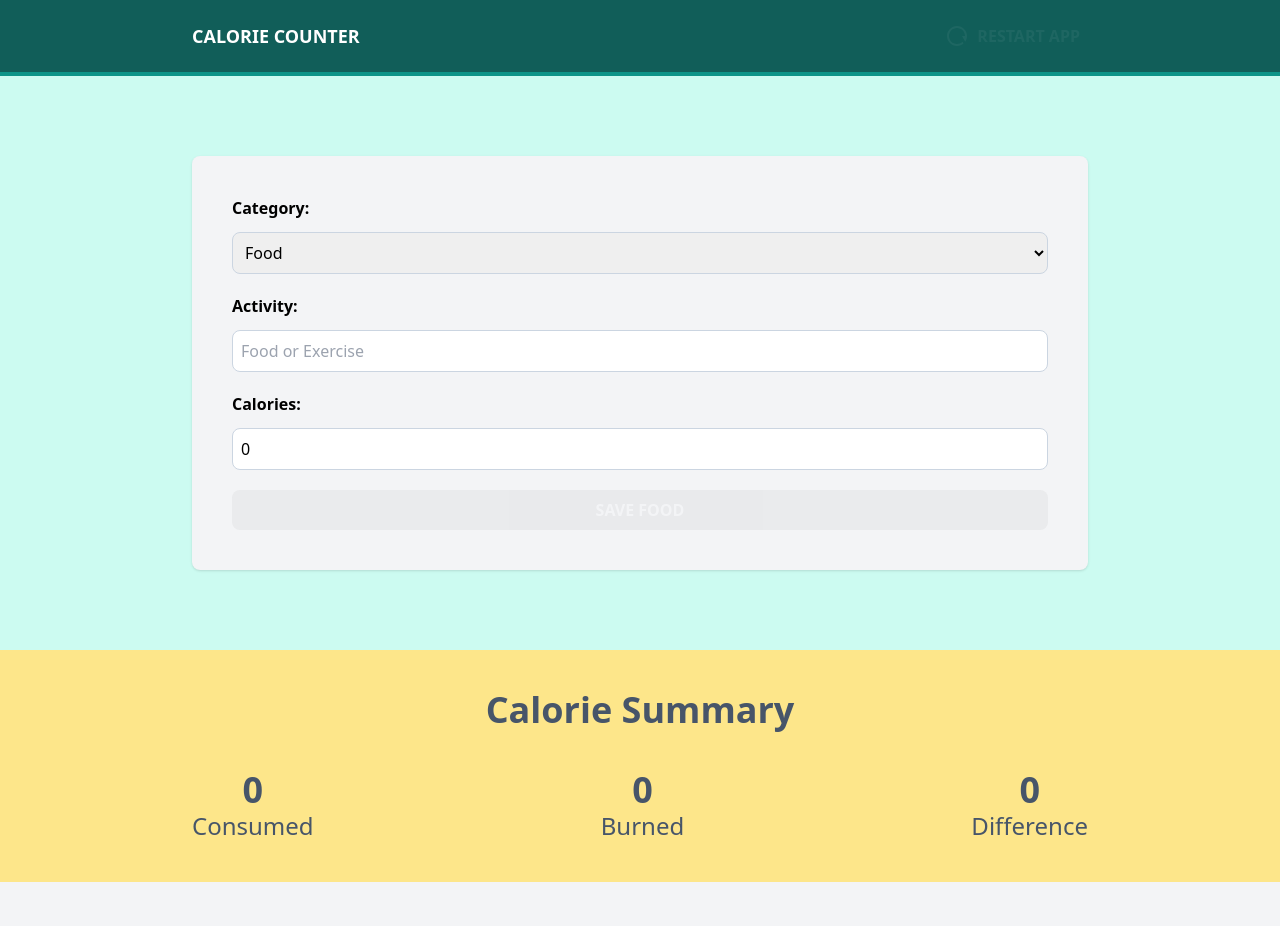
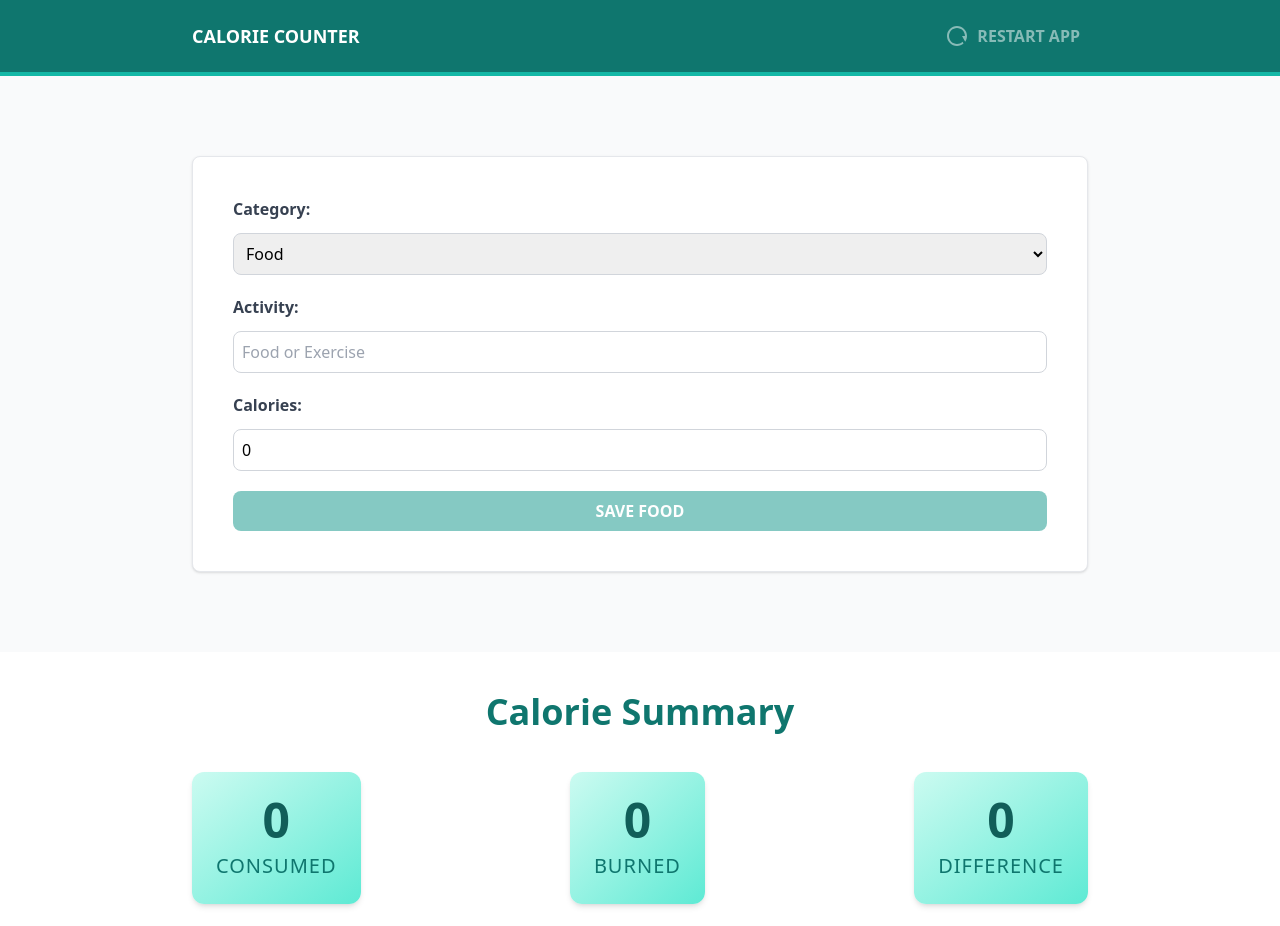
Before and after one commit to wichofly/fitTrack-app, a React (Vite) app: page / in a window 1280 px wide. Shown: the top 926 px of the page. Built offline with nearby package versions, Linux system fonts and the light colour scheme.

Commit message:
style: shown colors for components

```diff
--- a/src/components/ActivityList.tsx
+++ b/src/components/ActivityList.tsx
@@ -22,19 +22,19 @@ const ActivityList = ({ activities, dispatch }: Props) => {
 
   return (
     <section className="p-10 mx-auto max-w-4xl">
-      <h2 className="text-4xl font-bold text-center text-slate-600">
+      <h2 className="text-4xl font-bold text-center text-teal-700">
         Food and Activities with Calories
       </h2>
 
       {isEmptyActivities ? (
-        <p className="text-center text-slate-600 mt-10">
+        <p className="text-center text-slate-500 mt-10">
           Not Activity is done yet
         </p>
       ) : (
         activities.map((movement) => (
           <div
             key={movement.id}
-            className="px-5 py-10 mt-5 shadow-lg flex justify-between "
+            className="px-5 py-10 mt-5 shadow-lg flex justify-between bg-white border border-gray-200 rounded-lg"
           >
             <div className="space-y-2 relative">
               <p
@@ -45,7 +45,7 @@ const ActivityList = ({ activities, dispatch }: Props) => {
                 {categoryName(movement.category)}
               </p>
 
-              <p className="font-bold text-2xl text-slate-600 pt-5">
+              <p className="font-bold text-2xl text-slate-700 pt-5">
                 {movement.activity}
               </p>
 
@@ -60,7 +60,7 @@ const ActivityList = ({ activities, dispatch }: Props) => {
 
             <div className="flex gap-5 items-center">
               <button
-                className="text-3xl text-slate-700 hover:text-slate-800"
+                className="text-3xl text-slate-600 hover:text-teal-600 transition-colors"
                 onClick={() =>
                   dispatch({
                     type: 'set-activeId',
@@ -71,7 +71,7 @@ const ActivityList = ({ activities, dispatch }: Props) => {
                 <FaRegEdit />
               </button>
               <button
-                className="text-3xl text-red-500 hover:text-red-600"
+                className="text-3xl text-red-500 hover:text-red-600 transition-colors"
                 onClick={() =>
                   dispatch({
                     type: 'delete-activity',
--- a/src/components/CalorieTracker.tsx
+++ b/src/components/CalorieTracker.tsx
@@ -33,9 +33,9 @@ export const CalorieTracker = ({ activities }: Props) => {
   );
 
   return (
-    <section className="bg-amber-200 py-10 px-5">
+    <section className="bg-white py-10 px-5">
       <div className="max-w-4xl mx-auto">
-        <h2 className="text-4xl font-bold text-center text-slate-600">
+        <h2 className="text-4xl font-bold text-center text-teal-700">
           Calorie Summary
         </h2>
 
--- a/src/components/CaloriesDisplay.tsx
+++ b/src/components/CaloriesDisplay.tsx
@@ -5,9 +5,11 @@ interface Props {
 
 export const CaloriesDisplay = ({ calories, text }: Props) => {
   return (
-    <p className="text-2xl text-slate-600 rounded-full grid grid-cols-1 text-center">
-      <span className="font-bold text-4xl">{calories}</span>
-      {text}
-    </p>
+    <div className="bg-gradient-to-br from-teal-100 to-teal-300 p-6 rounded-xl shadow-md hover:shadow-lg transition-shadow duration-300 text-center transform hover:scale-105">
+      <p className="text-5xl font-bold text-teal-800">{calories}</p>
+      <span className="text-xl text-teal-700 mt-2 block font-medium tracking-wider uppercase">
+        {text}
+      </span>
+    </div>
   );
 };
--- a/src/components/Form.tsx
+++ b/src/components/Form.tsx
@@ -59,18 +59,18 @@ export const Form = ({ dispatch, state }: Prop) => {
   };
 
   return (
-    <section className="bg-teal-100 py-20 px-5">
+    <section className="bg-gray-50 py-20 px-5">
       <div className="max-w-4xl mx-auto">
         <form
-          className="space-y-5 bg-gray-100 shadow p-10 rounded-lg"
+          className="space-y-5 bg-white shadow p-10 rounded-lg border border-gray-200"
           onSubmit={handleSubmit}
         >
           <div className="grid grid-cols-1 gap-3">
-            <label htmlFor="category" className="font-bold">
+            <label htmlFor="category" className="font-bold text-gray-700">
               Category:
             </label>
             <select
-              className="border border-slate-300 p-2 rounded-lg w-full"
+              className="border border-gray-300 p-2 rounded-lg w-full focus:outline-none focus:ring-2 focus:ring-teal-400"
               id="category"
               value={performance.category}
               onChange={handleChange}
@@ -84,13 +84,13 @@ export const Form = ({ dispatch, state }: Prop) => {
           </div>
 
           <div className="grid grid-cols-1 gap-3">
-            <label htmlFor="activity" className="font-bold">
+            <label htmlFor="activity" className="font-bold text-gray-700">
               Activity:
             </label>
             <input
               id="activity"
               type="text"
-              className="border border-slate-300 p-2 rounded-lg w-full"
+              className="border border-gray-300 p-2 rounded-lg w-full focus:outline-none focus:ring-2 focus:ring-teal-400"
               placeholder="Food or Exercise"
               value={performance.activity}
               onChange={handleChange}
@@ -98,13 +98,13 @@ export const Form = ({ dispatch, state }: Prop) => {
           </div>
 
           <div className="grid grid-cols-1 gap-3">
-            <label htmlFor="calories" className="font-bold">
+            <label htmlFor="calories" className="font-bold text-gray-700">
               Calories:
             </label>
             <input
               id="calories"
               type="text"
-              className="border border-slate-300 p-2 rounded-lg w-full"
+              className="border border-gray-300 p-2 rounded-lg w-full focus:outline-none focus:ring-2 focus:ring-teal-400"
               placeholder="Calories burned"
               value={performance.calories}
               onChange={handleChange}
@@ -113,7 +113,7 @@ export const Form = ({ dispatch, state }: Prop) => {
 
           <input
             type="submit"
-            className="bg-zinc-700 hover:bg-zinc-800 rounded-lg w-full p-2 text-white cursor-pointer font-bold uppercase disabled:opacity-5"
+            className="bg-teal-600 hover:bg-teal-700 rounded-lg w-full p-2 text-white cursor-pointer font-bold uppercase transition-colors disabled:opacity-50 disabled:cursor-not-allowed"
             value={performance.category === 1 ? 'Save Food' : 'Save Exercise'}
             disabled={!isValidActivity()}
           />
--- a/src/components/Header.tsx
+++ b/src/components/Header.tsx
@@ -12,12 +12,12 @@ export const Header = ({ activities, dispatch }: Props) => {
   const canRestartApp = activities.length;
 
   return (
-    <header className=" bg-teal-800 text-white border-b-4 border-teal-600 p-4 ">
+    <header className=" bg-teal-700 text-white border-b-4 border-teal-500 p-4 ">
       <div className="max-w-4xl mx-auto flex items-center justify-between">
         <h1 className=" text-lg font-bold uppercase">Calorie Counter</h1>
 
         <button
-          className="flex gap-2 hover:bg-cyan-600 p-2 font-bold uppercase cursor-pointer rounded-lg disabled:opacity-5"
+          className="flex gap-2 hover:bg-teal-600 p-2 font-bold uppercase cursor-pointer rounded-lg disabled:opacity-50 disabled:cursor-not-allowed transition-colors"
           disabled={!canRestartApp}
           onClick={() => dispatch({ type: 'restart-app' })}
         >
```
